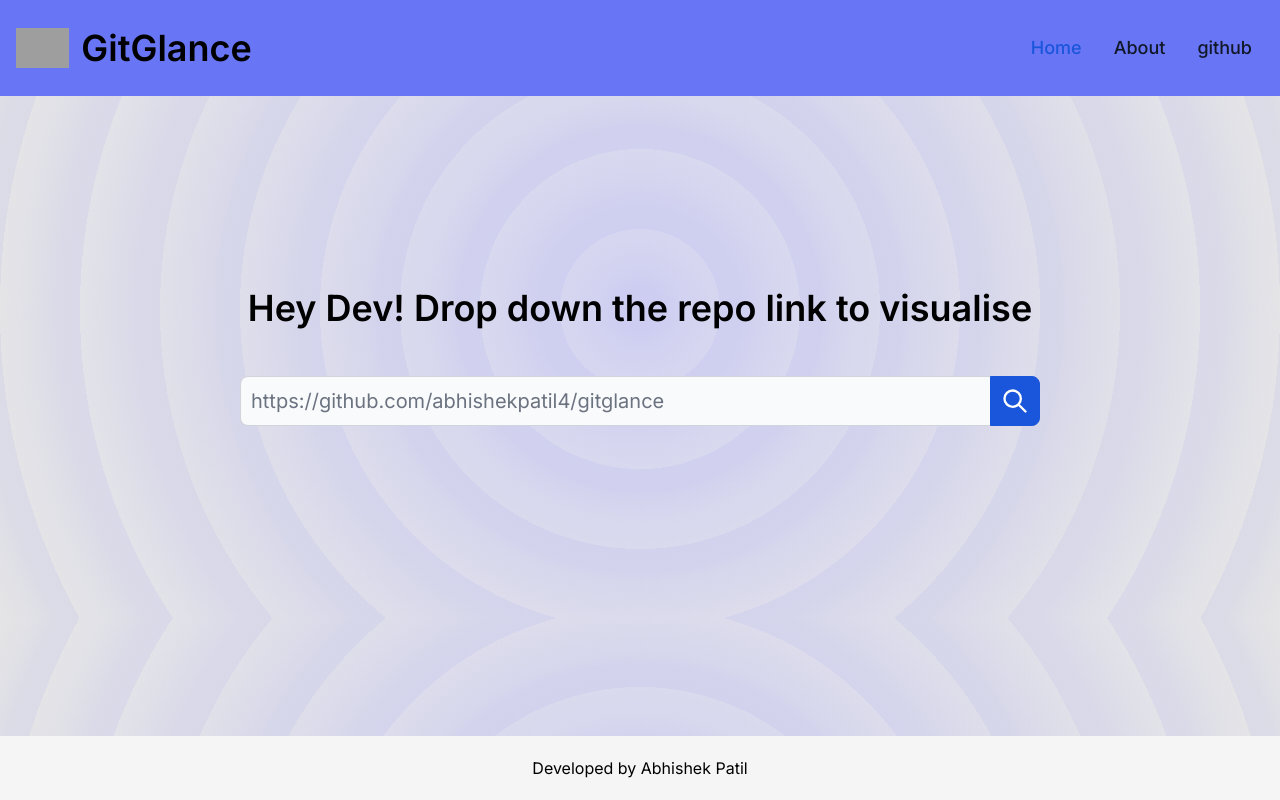
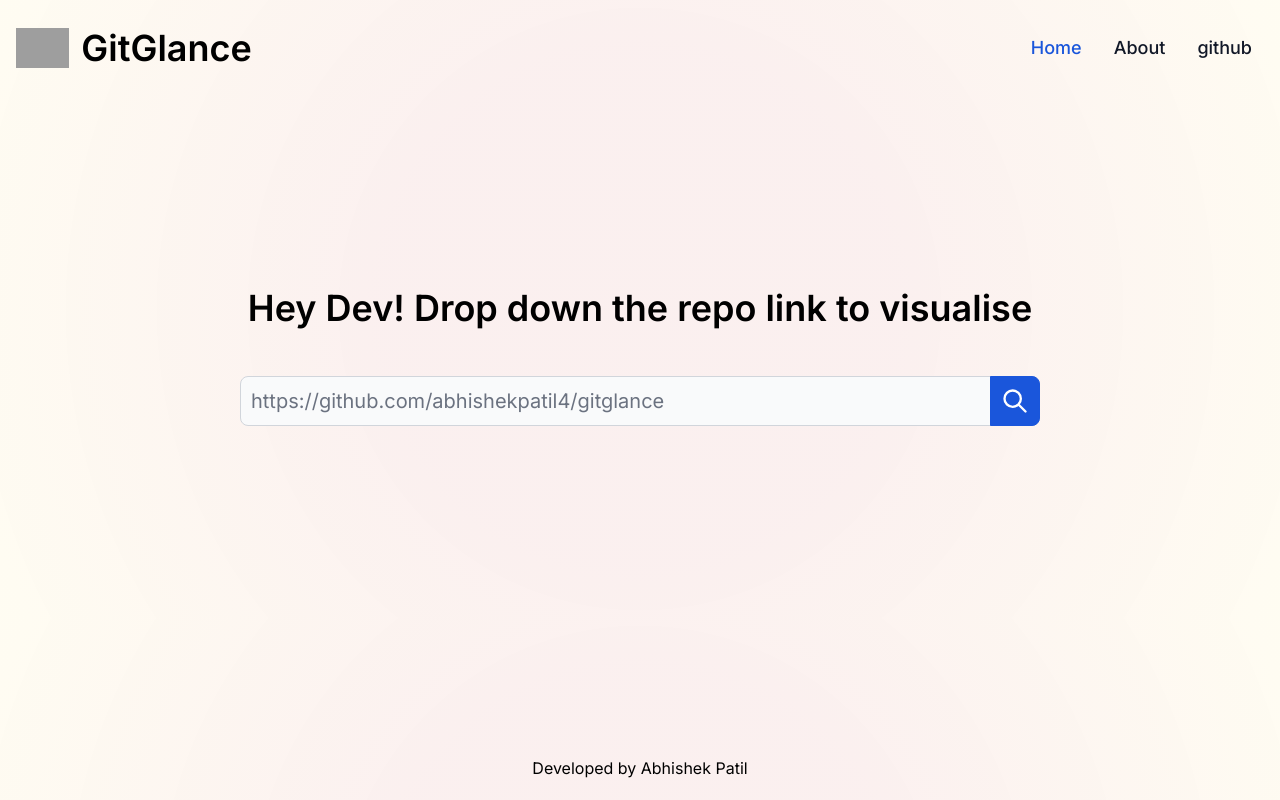
Before and after one commit to abhishekpatil4/gitglance, a Next.js app: page / in a window 1280 px wide. Built offline with nearby package versions, Linux system fonts and the light colour scheme; grey boxes are pictures that could not be loaded.

Commit message:
update bg

```diff
--- a/app/globals.css
+++ b/app/globals.css
@@ -2,10 +2,15 @@
 @tailwind components;
 @tailwind utilities;
 
-body {
+/* body {
   background-color: #f2f2f2;
   background-image: radial-gradient(circle at center center, #e0e0ff, #f2f2f2), repeating-radial-gradient(circle at center center, #f5f5ff, #f5f5ff, 40px, transparent 80px, transparent 40px);
   background-blend-mode: multiply;
+} */
+
+body{
+  background: rgb(196,38,30);
+  background: radial-gradient(circle, rgba(196,38,30,0.07) 36%, rgba(255,205,0,0.05) 100%);
 }
 
 
@@ -14,5 +19,4 @@ footer {
     left: 0;
     bottom: 0;
     width: 100%;
-    background-color: #f5f5f5; /* Set the background color of the footer */
   }
--- a/app/header.js
+++ b/app/header.js
@@ -1,7 +1,7 @@
 export default function head() {
     return (
         <>
-            <div class="bg-indigo-500 py-3 pr-3">
+            <div class="py-3 pr-3">
                 <div class="max-w-full flex flex-wrap items-center justify-between mx-auto p-4">
                     <a href="https://flowbite.com/" class="flex items-center">
                         <img src="https://flowbite.com/docs/images/logo.svg" class="h-10 mr-3" alt="Flowbite Logo" />
```
